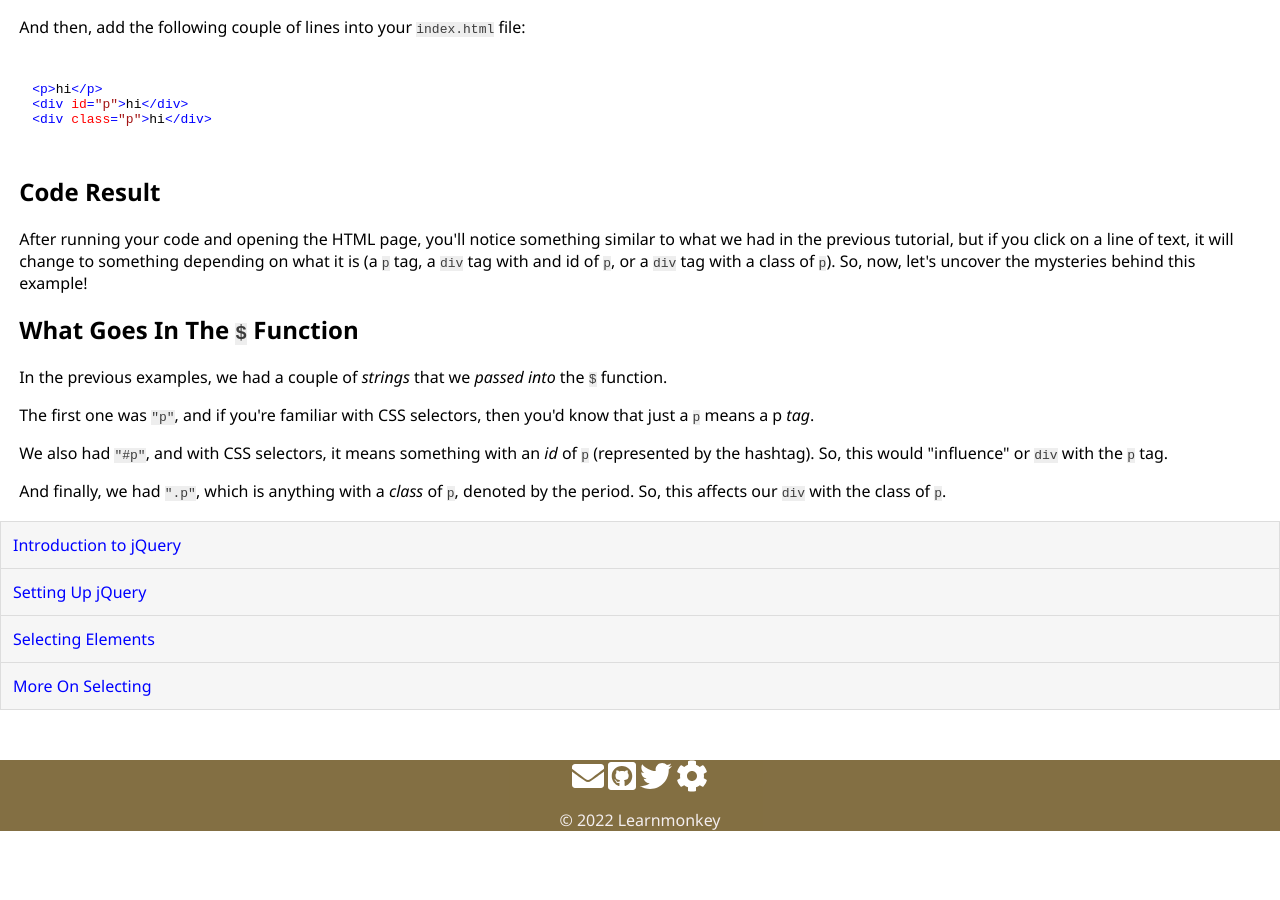
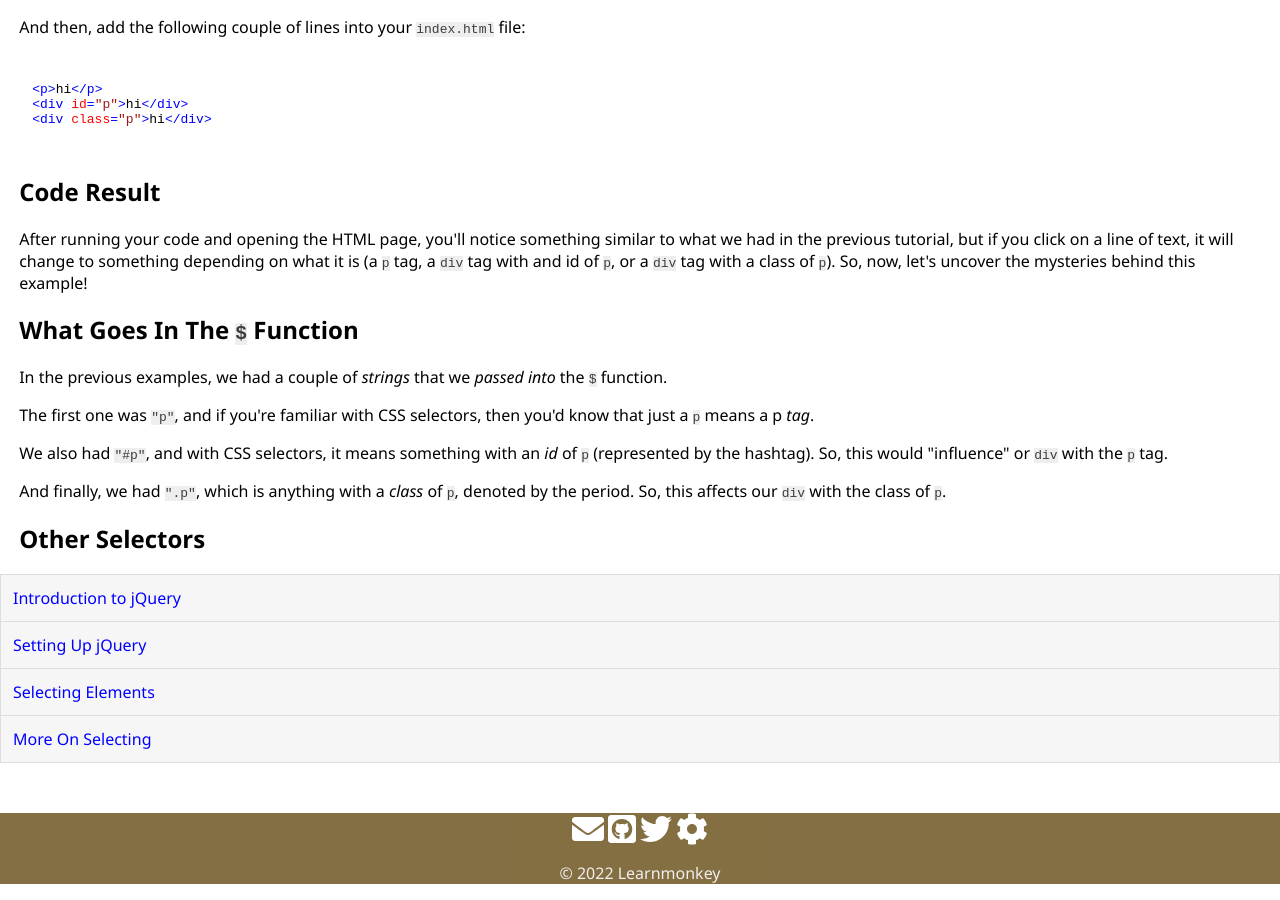
Before and after one commit to learnmonkey/learnmonkey.github.io, a Jekyll site: the page built from programming/javascript/jquery/more-on-selecting.html, in a window 1280 px wide and 900 px high, scrolled down 645 px. Built offline with Jekyll 4.4.1, drawn with Linux system fonts in a browser that asks for light colours; nearby versions of some CDN libraries; before the commit the page ends 1492 px from its top, so only the background shows below that.

Commit message:
new section

```diff
--- a/programming/javascript/jquery/more-on-selecting.html
+++ b/programming/javascript/jquery/more-on-selecting.html
@@ -43,3 +43,8 @@ $(document).ready(function(){
     <p>We also had <code>"#p"</code>, and with CSS selectors, it means something with an <i>id</i> of <code>p</code> (represented by the hashtag). So, this would "influence" or <code>div</code> with the <code>p</code> tag.</p>
     <p>And finally, we had <code>".p"</code>, which is anything with a <i>class</i> of <code>p</code>, denoted by the period. So, this affects our <code>div</code> with the class of <code>p</code>.</p>
 </section>
+
+<section>
+    <h2>Other Selectors</h2>
+    <p></p>
+</section>
```
